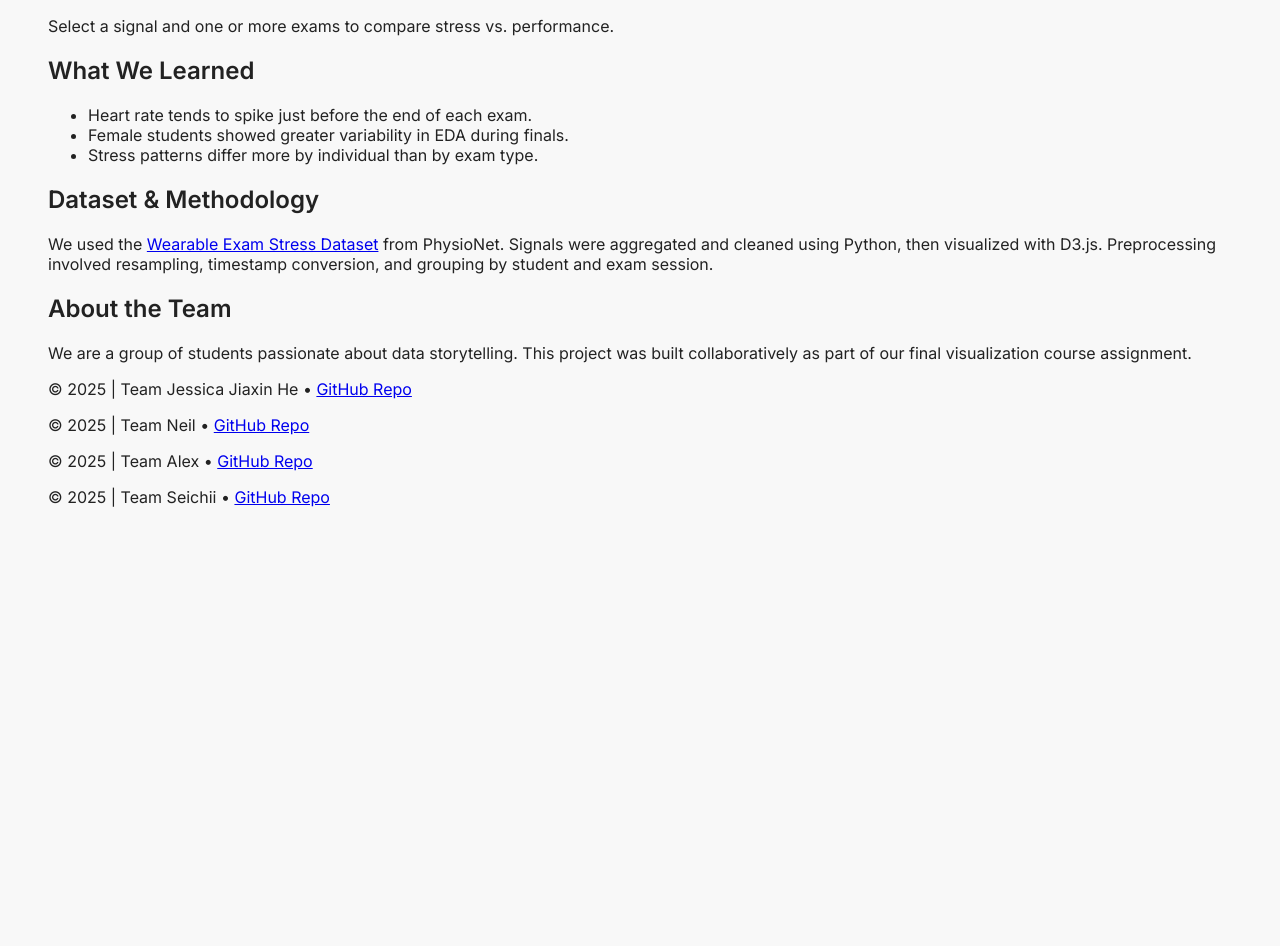
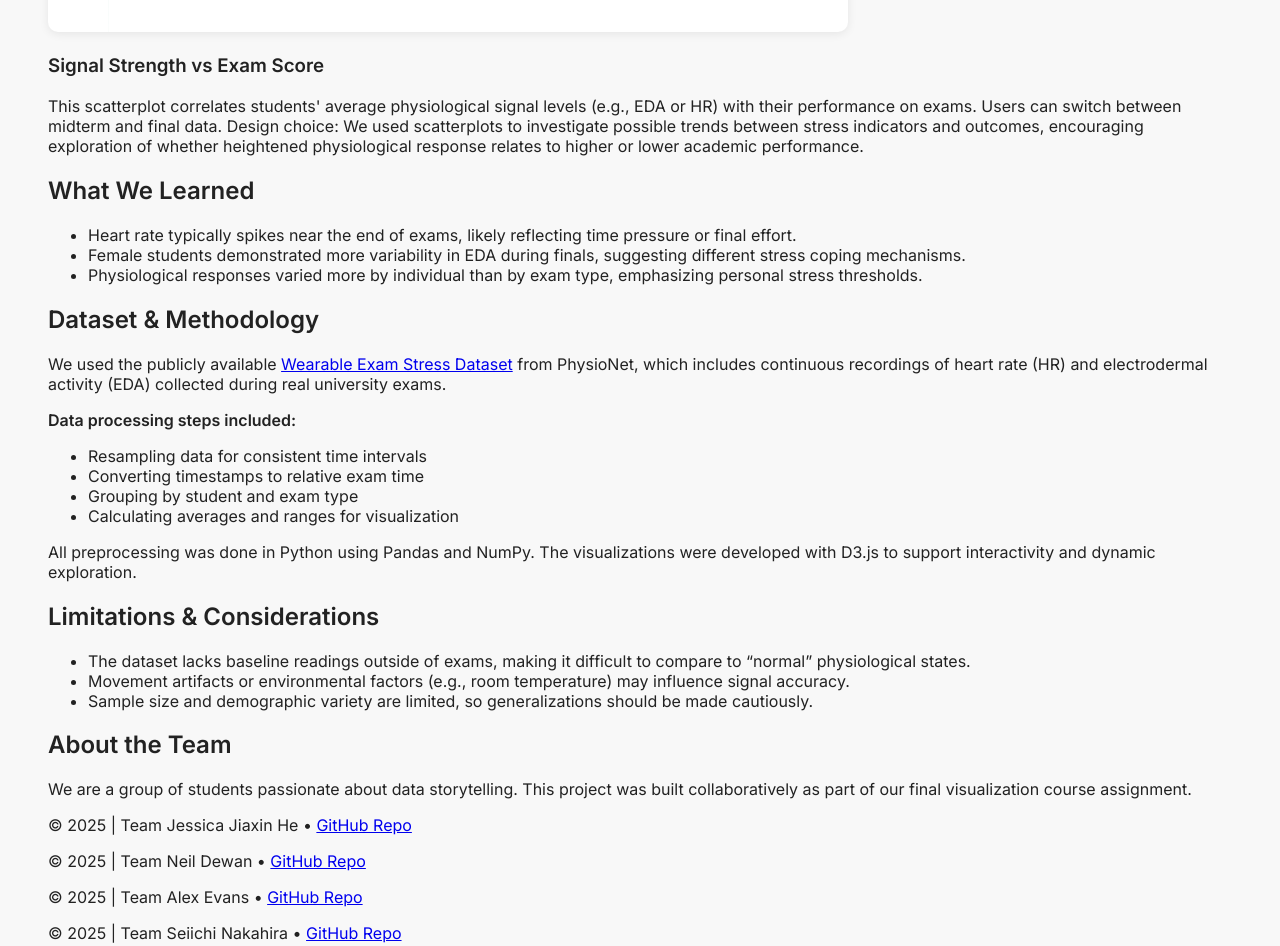
Before and after one commit to neildewan7/student_stress_vs_exam, a plain HTML site: page index.html in a window 1280 px wide. Shown: the part 1091-2037 px from the top of the page. Before the commit the page ends 1662 px from the top, so only its background shows below. Drawn offline with nearby package versions, Linux system fonts and the light colour scheme; no server answers.

Commit message:
Update index.html

```diff
--- a/index.html
+++ b/index.html
@@ -14,13 +14,13 @@
   <header class="hero">
     <h1>Stress Signals: How Physiology Reflects Academic Pressure</h1>
     <p class="subtitle">Explore how wearable data reveals student stress during exams</p>
-    <p class="authors">By Jessica Jiaxin, Neil, Alex, Seichii</p>
+    <p class="authors">By Jessica Jiaxin, Neil Dewan, Alex Evans, Seiichi Nakahira</p>
   </header>
 
   <!-- 2. Introduction -->
   <section id="intro" class="section">
     <h2>Project Overview</h2>
-    <p>This project visualizes real-world stress responses using wearable physiological data collected during midterms and finals. By analyzing heart rate, electrodermal activity, and other signals, we uncover how cognitive stress affects students under pressure.</p>
+    <p>In this project, we explore the relationship between academic stress and physiological responses by analyzing data from wearable sensors collected during midterm and final exams. Our goal is to uncover how cognitive pressure manifests in real time through measurable signals such as heart rate (HR) and electrodermal activity (EDA). This work helps illustrate the invisible toll of academic pressure and offers insight into how stress varies by individual and context.</p>
   </section>
 
   <!-- 3. Visualization Section -->
@@ -30,7 +30,7 @@
     <!-- A. Time-Series Graph -->
     <div class="chart-block">
       <h3>Heart Rate Over Time</h3>
-      <p>Select a group to view average heart rate patterns across exams.</p>
+      <p>This line chart shows the average heart rate of students during exams. Users can filter by gender group to observe trends across male and female students. The time axis spans a 3-hour exam window, and hovering reveals minute-level HR details. Design choice: A line chart was chosen for its effectiveness in showing temporal trends, especially for identifying patterns such as pre-exam spikes or post-midpoint plateaus.</p>
       <div class="controls">
         <label for="hr-measure">Group:</label>
         <select id="hr-measure"></select>
@@ -42,8 +42,7 @@
     <!-- B. Scatterplot Graph -->
     <div class="chart-block">
       <h3>Signal Strength vs Exam Score</h3>
-      <p>Select a signal and one or more exams to compare stress vs. performance.</p>
-
+      <p>This scatterplot correlates students' average physiological signal levels (e.g., EDA or HR) with their performance on exams. Users can switch between midterm and final data. Design choice: We used scatterplots to investigate possible trends between stress indicators and outcomes, encouraging exploration of whether heightened physiological response relates to higher or lower academic performance.</p>
       <div id="score-chart"></div>
       <div class="tooltip"></div>
     </div>
@@ -53,30 +52,48 @@
   <section id="insights" class="section">
     <h2>What We Learned</h2>
     <ul>
-      <li>Heart rate tends to spike just before the end of each exam.</li>
-      <li>Female students showed greater variability in EDA during finals.</li>
-      <li>Stress patterns differ more by individual than by exam type.</li>
+      <li>Heart rate typically spikes near the end of exams, likely reflecting time pressure or final effort.</li>
+      <li>Female students demonstrated more variability in EDA during finals, suggesting different stress coping mechanisms.</li>
+      <li>Physiological responses varied more by individual than by exam type, emphasizing personal stress thresholds.</li>
     </ul>
   </section>
 
   <!-- 5. Dataset & Methods -->
   <section id="methods" class="section">
     <h2>Dataset & Methodology</h2>
-    <p>We used the <a href="https://physionet.org/content/wearable-exam-stress/1.0.0/" target="_blank">Wearable Exam Stress Dataset</a> from PhysioNet. Signals were aggregated and cleaned using Python, then visualized with D3.js. Preprocessing involved resampling, timestamp conversion, and grouping by student and exam session.</p>
+    <p>We used the publicly available <a href="https://physionet.org/content/wearable-exam-stress/1.0.0/" target="_blank">Wearable Exam Stress Dataset</a> from PhysioNet, which includes continuous recordings of heart rate (HR) and electrodermal activity (EDA) collected during real university exams.</p>
+    <p><strong>Data processing steps included:</strong></p>
+    <ul>
+      <li>Resampling data for consistent time intervals</li>
+      <li>Converting timestamps to relative exam time</li>
+      <li>Grouping by student and exam type</li>
+      <li>Calculating averages and ranges for visualization</li>
+    </ul>
+    <p>All preprocessing was done in Python using Pandas and NumPy. The visualizations were developed with D3.js to support interactivity and dynamic exploration.</p>
   </section>
 
-  <!-- 6. About the Team -->
+  <!-- 6. Limitations -->
+  <section id="limitations" class="section">
+    <h2>Limitations & Considerations</h2>
+    <ul>
+      <li>The dataset lacks baseline readings outside of exams, making it difficult to compare to “normal” physiological states.</li>
+      <li>Movement artifacts or environmental factors (e.g., room temperature) may influence signal accuracy.</li>
+      <li>Sample size and demographic variety are limited, so generalizations should be made cautiously.</li>
+    </ul>
+  </section>
+
+  <!-- 7. About the Team -->
   <section id="team" class="section">
     <h2>About the Team</h2>
     <p>We are a group of students passionate about data storytelling. This project was built collaboratively as part of our final visualization course assignment.</p>
   </section>
 
-  <!-- 7. Footer -->
+  <!-- 8. Footer -->
   <footer class="footer">
     <p>© 2025 | Team Jessica Jiaxin He • <a href="https://github.com/hjxhh030315?tab=repositories">GitHub Repo</a></p>
-    <p>© 2025 | Team Neil • <a href="https://github.com/your-repo-link">GitHub Repo</a></p>
-    <p>© 2025 | Team Alex • <a href="https://github.com/your-repo-link">GitHub Repo</a></p>
-    <p>© 2025 | Team Seichii • <a href="https://github.com/your-repo-link">GitHub Repo</a></p>
+    <p>© 2025 | Team Neil Dewan • <a href="https://github.com/your-repo-link">GitHub Repo</a></p>
+    <p>© 2025 | Team Alex Evans • <a href="https://github.com/your-repo-link">GitHub Repo</a></p>
+    <p>© 2025 | Team Seiichi Nakahira • <a href="https://github.com/your-repo-link">GitHub Repo</a></p>
   </footer>
 
   <!-- Scripts -->
```
